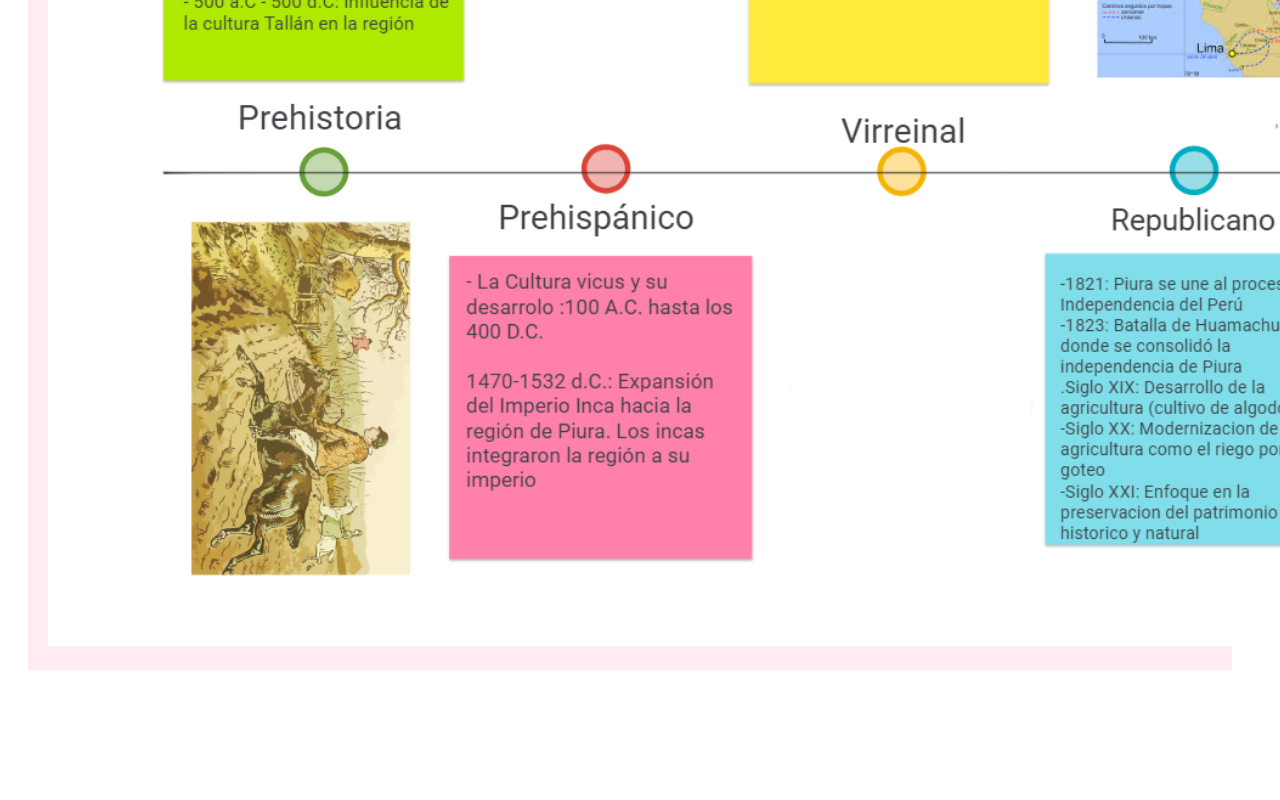
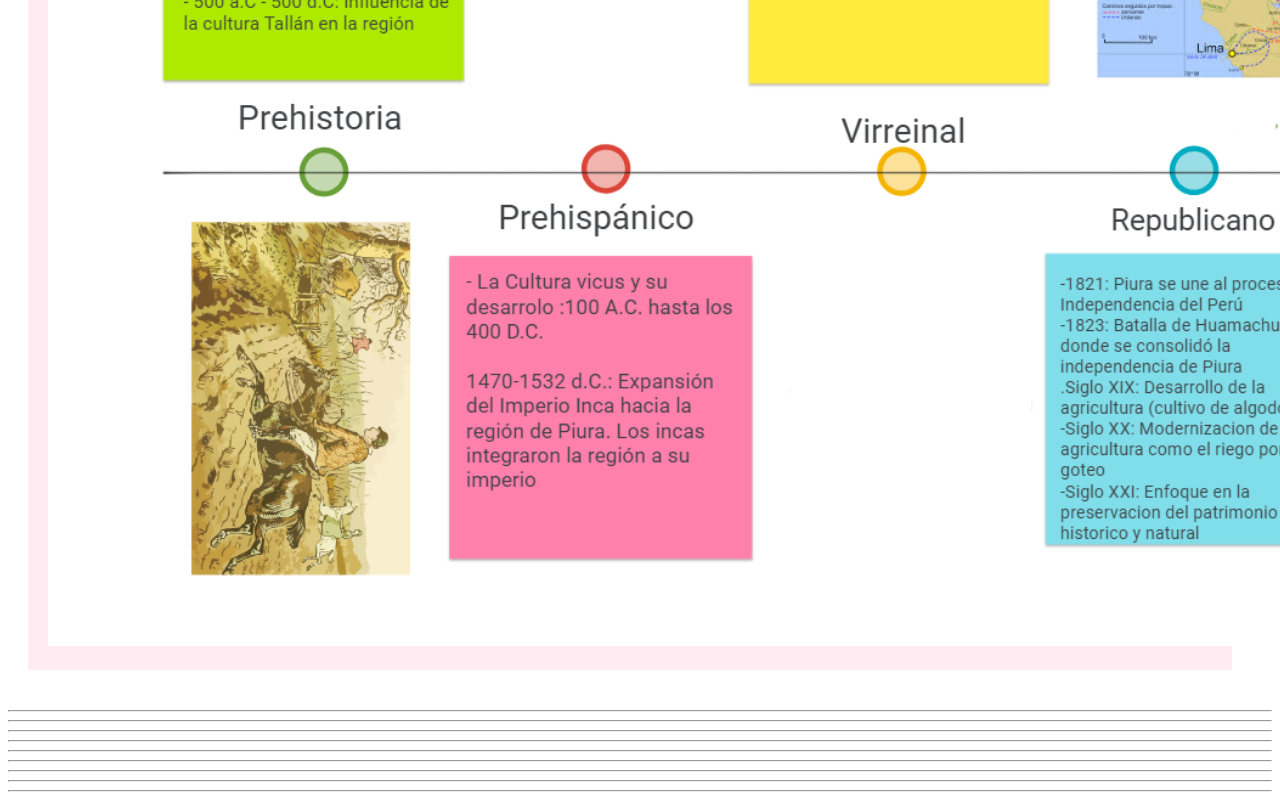
Before and after one commit to Misu-15/PiuraSitio, a plain HTML site: page cultura.html in a window 1280 px wide. Shown: the part 4783-5583 px from the top of the page. Before the commit the page ends 5493 px from the top, so only its background shows below. Drawn offline with Linux system fonts and the light colour scheme.

Commit message:
Update cultura.html

```diff
--- a/cultura.html
+++ b/cultura.html
@@ -152,3 +152,12 @@
      <footer>
         <p>&copy; 2024 Departamento de Cajamarca, Perú</p>
     </footer>
+ <hr></hr>
+<hr></hr>
+<hr></hr>
+<hr></hr>
+<hr></hr>
+<hr></hr>
+<hr></hr>
+<hr></hr>
+<hr></hr>
```
